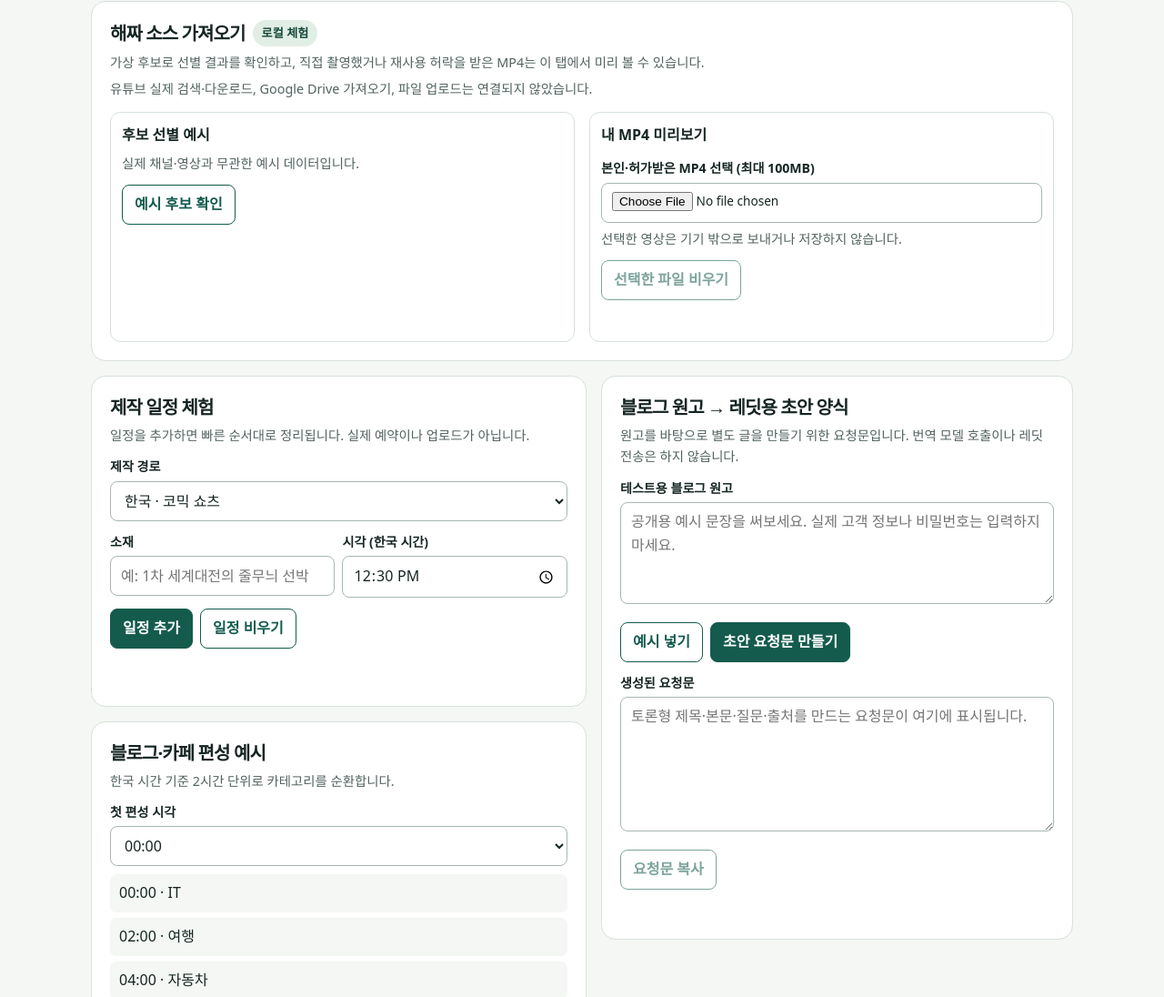
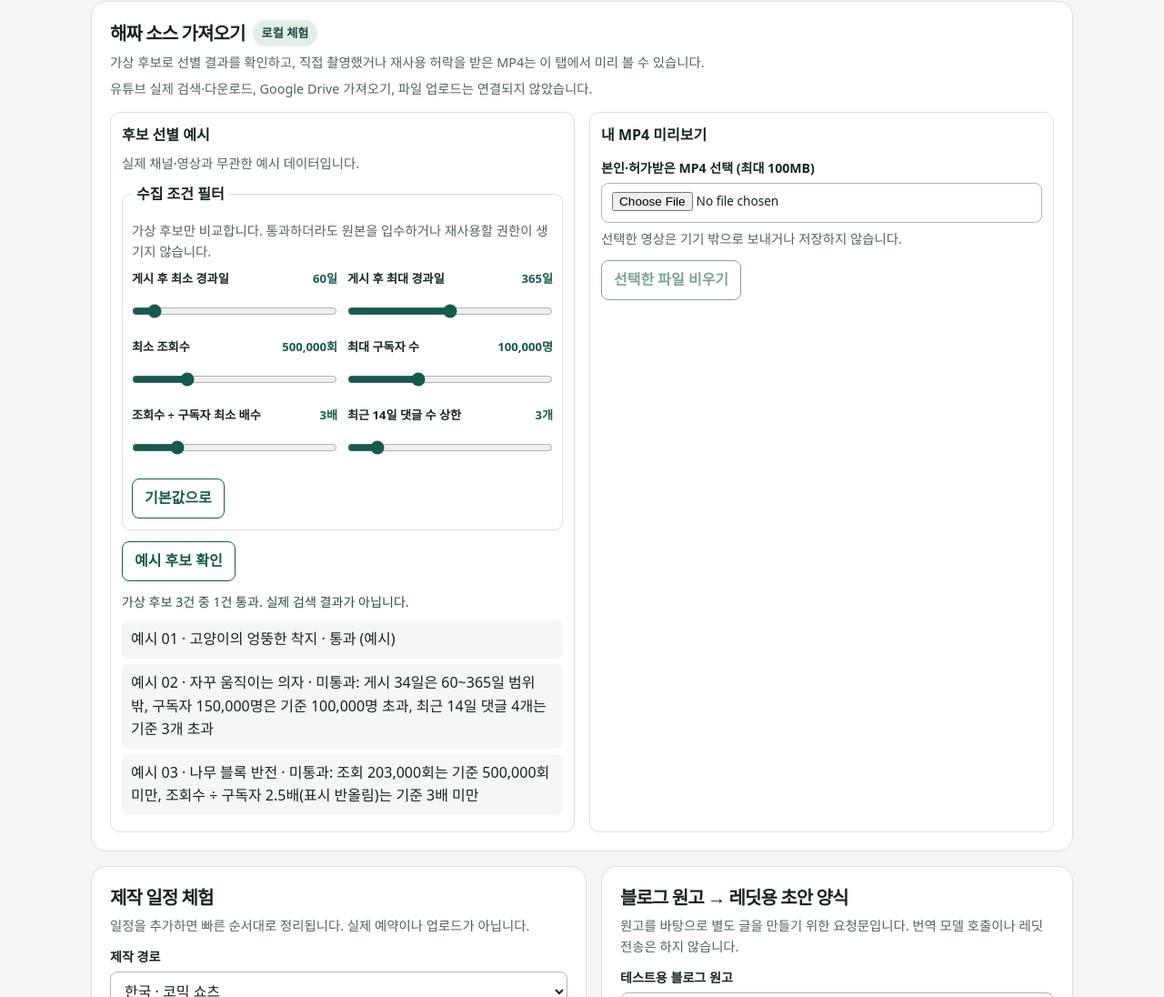
Before and after one commit to JCB-80/hamankorea-site, a plain HTML site: page programs/demo/index.html in a window 1280 px wide. Shown: the part 1133-2229 px from the top of the page at 91% size. Drawn offline with Linux system fonts and the light colour scheme.

Commit message:
Add interactive collection filters to SNS source demo

```diff
--- a/programs/demo/index.html
+++ b/programs/demo/index.html
@@ -44,6 +44,14 @@ button.secondary{background:white;color:var(--accent)}button:disabled{opacity:.5
 #demo-schedule,#demo-reddit{scroll-margin-top:12px}
 @media(max-width:700px){.quick-grid{grid-template-columns:minmax(0,1fr)}.demo-jump{display:grid;grid-template-columns:repeat(2,minmax(0,1fr));gap:6px}.demo-jump a{padding-inline:5px;text-align:center}}
 .quick .split{grid-template-columns:repeat(2,minmax(0,1fr))}@media(max-width:350px){.quick .split{grid-template-columns:1fr}}
+
+.hazza-filter{min-inline-size:0;margin:10px 0;padding:9px 10px 0;border:1px solid var(--line);border-radius:9px}
+.hazza-filter legend{font-weight:800;padding:0 5px}.hazza-ranges{display:grid;grid-template-columns:repeat(2,minmax(0,1fr));gap:4px 11px;margin:5px 0}
+.hazza-param{min-width:0;display:grid;grid-template-columns:minmax(0,1fr) auto;align-items:center;gap:0 6px}
+.hazza-param label{margin:5px 0;font-size:.82rem;line-height:1.3}
+.hazza-param span{font-size:.82rem;font-weight:700;white-space:nowrap;color:var(--accent);font-variant-numeric:tabular-nums}
+.hazza-param input[type=range]{grid-column:1/-1;min-width:0;padding:0;border:0;background:transparent;accent-color:var(--accent);cursor:pointer;margin:0}
+@media(max-width:850px){.hazza-ranges{grid-template-columns:minmax(0,1fr)}}
 </style>
 </head>
 <body>
@@ -88,6 +96,18 @@ button.secondary{background:white;color:var(--accent)}button:disabled{opacity:.5
  <p>유튜브 실제 검색·다운로드, Google Drive 가져오기, 파일 업로드는 연결되지 않았습니다.</p>
  <div class="hazza-grid">
   <div><h3>후보 선별 예시</h3><p>실제 채널·영상과 무관한 예시 데이터입니다.</p>
+  <fieldset class="hazza-filter"><legend>수집 조건 필터</legend>
+<p>가상 후보만 비교합니다. 통과하더라도 원본을 입수하거나 재사용할 권한이 생기지 않습니다.</p>
+<div class="hazza-ranges">
+<div class="hazza-param"><label for="hazza-young">게시 후 최소 경과일</label><span id="hazza-young-val" aria-hidden="true">60일</span><input id="hazza-young" type="range" min="0" max="730" step="1" value="60"></div>
+<div class="hazza-param"><label for="hazza-old">게시 후 최대 경과일</label><span id="hazza-old-val" aria-hidden="true">365일</span><input id="hazza-old" type="range" min="0" max="730" step="1" value="365"></div>
+<div class="hazza-param"><label for="hazza-views">최소 조회수</label><span id="hazza-views-val" aria-hidden="true">500,000회</span><input id="hazza-views" type="range" min="0" max="2000000" step="10000" value="500000"></div>
+<div class="hazza-param"><label for="hazza-subs">최대 구독자 수</label><span id="hazza-subs-val" aria-hidden="true">100,000명</span><input id="hazza-subs" type="range" min="0" max="300000" step="1000" value="100000"></div>
+<div class="hazza-param"><label for="hazza-ratio">조회수 ÷ 구독자 최소 배수</label><span id="hazza-ratio-val" aria-hidden="true">3배</span><input id="hazza-ratio" type="range" min="0" max="15" step="0.1" value="3"></div>
+<div class="hazza-param"><label for="hazza-comments">최근 14일 댓글 수 상한</label><span id="hazza-comments-val" aria-hidden="true">3개</span><input id="hazza-comments" type="range" min="0" max="25" step="1" value="3"></div>
+</div>
+<div class="actions"><button type="button" class="secondary" id="hazza-filter-reset">기본값으로</button></div>
+</fieldset>
   <div class="actions"><button type="button" class="secondary" id="hazza-candidates">예시 후보 확인</button></div>
   <output id="hazza-filter-status" aria-live="polite"></output><ul id="hazza-fixtures" class="list"></ul></div>
   <div><h3>내 MP4 미리보기</h3><label for="hazza-file">본인·허가받은 MP4 선택 (최대 100MB)</label>
@@ -182,27 +202,49 @@ by("copy").addEventListener("click",async()=>{
  catch{by("result").focus();by("result").select();by("draft-status").textContent="선택된 요청문을 직접 복사하세요.";}
 });
 
+
+const hazzaRanges={"young":{"start":60,"unit":"일"},"old":{"start":365,"unit":"일"},"views":{"start":500000,"unit":"회"},"subs":{"start":100000,"unit":"명"},"ratio":{"start":3,"unit":"배"},"comments":{"start":3,"unit":"개"}};
+const hazzaKeys=Object.keys(hazzaRanges);
+const hazzaFormat=new Intl.NumberFormat("ko-KR",{maximumFractionDigits:1});
+const hazzaN=v=>hazzaFormat.format(v);
 const fixtureRows=[
  {title:"예시 01 · 고양이의 엉뚱한 착지",age:120,views:820000,subs:64000,comments:2},
  {title:"예시 02 · 자꾸 움직이는 의자",age:34,views:520000,subs:150000,comments:4},
  {title:"예시 03 · 나무 블록 반전",age:180,views:203000,subs:81000,comments:0}
 ];
-by("hazza-candidates").addEventListener("click",()=>{
+function filterHazza(changed){
+ const input=key=>by("hazza-"+key);
+ if(Number(input("young").value)>Number(input("old").value)){
+  if(changed==="old")input("old").value=input("young").value;
+  else input("young").value=input("old").value;
+ }
+ const c=Object.fromEntries(hazzaKeys.map(key=>[key,Number(input(key).value)]));
+ for(const key of hazzaKeys){
+  const label=hazzaN(c[key])+hazzaRanges[key].unit;
+  by("hazza-"+key+"-val").textContent=label;input(key).setAttribute("aria-valuetext",label);
+ }
  const list=by("hazza-fixtures");list.replaceChildren();let count=0;
  for(const row of fixtureRows){
   const reasons=[];
-  if(row.age<60||row.age>365)reasons.push("게시 60~365일 범위 밖");
-  if(row.views<500000)reasons.push("조회 50만 회 미만");
-  if(row.subs>100000)reasons.push("구독자 10만 명 초과");
-  if(row.views<row.subs*3)reasons.push("조회수 ÷ 구독자 3배 미만");
-  if(row.comments>3)reasons.push("최근 확인 댓글 3개 초과");
+  if(row.age<c.young||row.age>c.old)reasons.push("게시 "+hazzaN(row.age)+"일은 "+hazzaN(c.young)+"~"+hazzaN(c.old)+"일 범위 밖");
+  if(row.views<c.views)reasons.push("조회 "+hazzaN(row.views)+"회는 기준 "+hazzaN(c.views)+"회 미만");
+  if(row.subs>c.subs)reasons.push("구독자 "+hazzaN(row.subs)+"명은 기준 "+hazzaN(c.subs)+"명 초과");
+  if(row.views*10<row.subs*Math.round(c.ratio*10))reasons.push("조회수 ÷ 구독자 "+hazzaN(row.views/row.subs)+"배(표시 반올림)는 기준 "+hazzaN(c.ratio)+"배 미만");
+  if(row.comments>c.comments)reasons.push("최근 14일 댓글 "+hazzaN(row.comments)+"개는 기준 "+hazzaN(c.comments)+"개 초과");
   if(!reasons.length)count++;
   const li=document.createElement("li");
   li.textContent=row.title+" · "+(reasons.length?"미통과: "+reasons.join(", "):"통과 (예시)");
   list.append(li);
  }
- by("hazza-filter-status").textContent="기본 기준: 가상 후보 "+fixtureRows.length+"건 중 "+count+"건 통과. 실제 검색 결과가 아닙니다.";
+ by("hazza-filter-status").textContent="가상 후보 "+fixtureRows.length+"건 중 "+count+"건 통과. 실제 검색 결과가 아닙니다.";
+}
+for(const key of hazzaKeys)by("hazza-"+key).addEventListener("input",()=>filterHazza(key));
+by("hazza-candidates").addEventListener("click",()=>filterHazza());
+by("hazza-filter-reset").addEventListener("click",()=>{
+ for(const key of hazzaKeys)by("hazza-"+key).value=String(hazzaRanges[key].start);
+ filterHazza();
 });
+filterHazza();
 const localFile=by("hazza-file"), localPreview=by("hazza-video"), localClear=by("hazza-clear");
 let previewUrl=null, loadGeneration=0;
 const reportLocal=msg=>{by("hazza-file-status").textContent=msg;};
```
